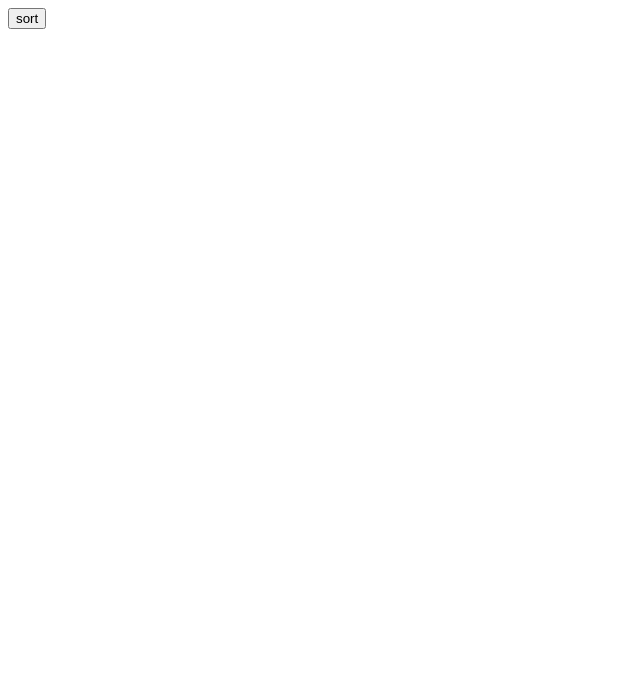
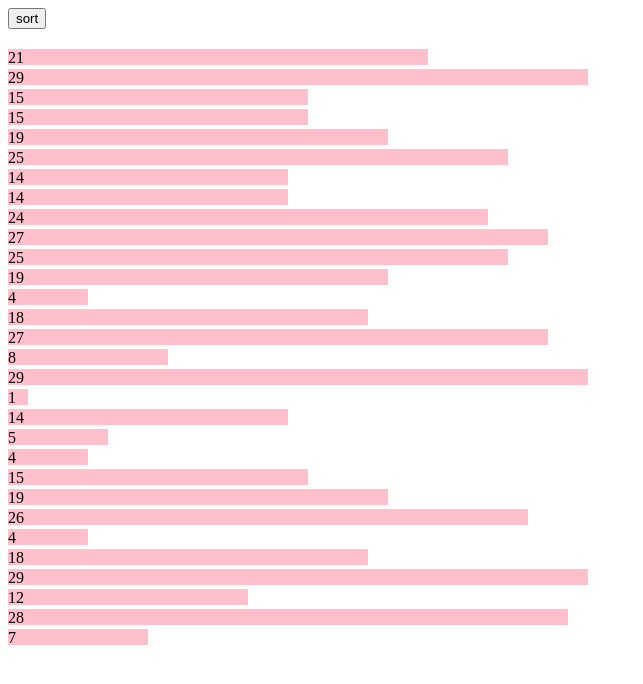
Before and after one commit to Vasily-N/SortAnimation, a plain HTML site: page index.html in a window 1280 px wide. Shown: the whole page, without its empty margins (0-643 px from the left). Drawn offline with Linux system fonts and the light colour scheme; the site is published under a folder, as on GitHub Pages, so addresses that start at the root find nothing.

Commit message:
fix: paths

```diff
--- a/index.html
+++ b/index.html
@@ -4,12 +4,12 @@
   <meta charset="UTF-8">
   <meta http-equiv="X-UA-Compatible" content="IE=edge">
   <meta name="viewport" content="width=device-width, initial-scale=1.0">
-  <link rel="stylesheet" href="/styles.css">
+  <link rel="stylesheet" href="./styles.css">
   <title>SortAnim</title>
 </head>
 <body>
 <button id="sort">sort</button>
 <div id="block" class="block"></div>
 </body>
-<script src="/script.js"></script>
+<script src="./script.js"></script>
 </html>
```
